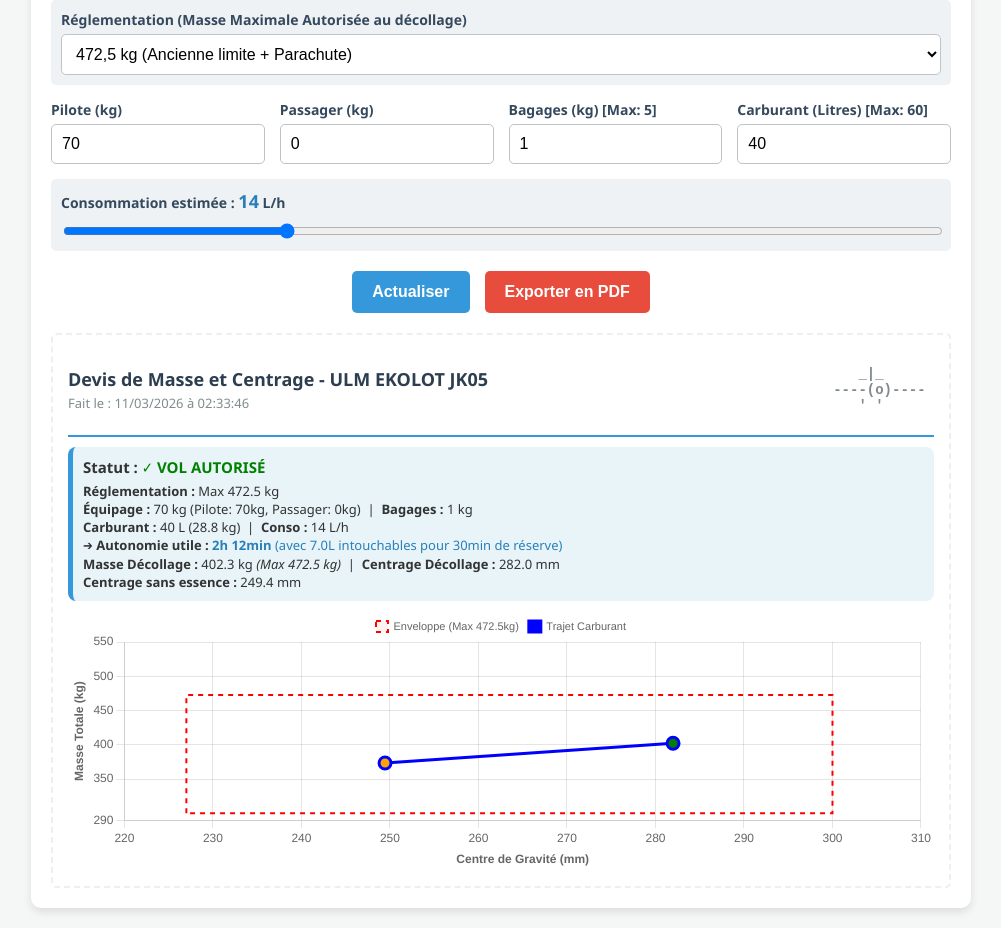
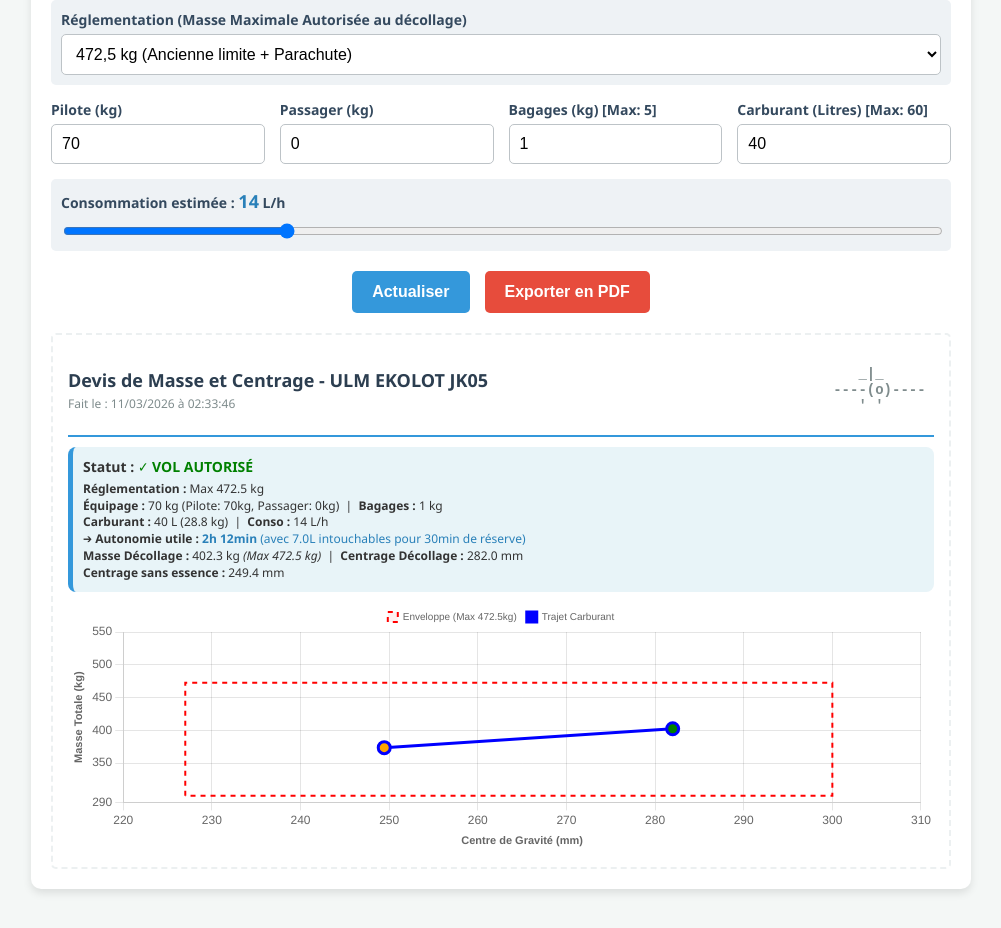
Before and after one commit to Anthony37s/EKOLOT, a plain HTML site: page index.html in a window 1280 px wide. Shown: the part 126-1054 px from the top of the page, without its empty margins (139-1140 px from the left). Drawn offline with nearby package versions, Linux system fonts and the light colour scheme.

Commit message:
Update index.html

```diff
--- a/index.html
+++ b/index.html
@@ -25,22 +25,20 @@
         .btn-pdf { background-color: #e74c3c; }
         .btn-pdf:hover { background-color: #c0392b; }
 
-        #pdf-zone { padding: 15px; background: #fff; border: 2px dashed #ecf0f1; border-radius: 5px; }
+        #pdf-zone { padding: 15px; background: #fff; border: 2px dashed #ecf0f1; border-radius: 5px; box-sizing: border-box; }
         .header-pdf { display: flex; justify-content: space-between; align-items: center; border-bottom: 2px solid #3498db; padding-bottom: 5px; margin-bottom: 10px; }
         .plane-art { font-family: monospace; white-space: pre; font-size: 14px; color: #7f8c8d; font-weight: bold;}
         .results-box { background: #e8f4f8; padding: 10px; border-radius: 8px; margin-bottom: 10px; border-left: 5px solid #3498db; }
-        .results-box p { margin: 5px 0; font-size: 14px; }
 
         /* Styles pour la note de calcul */
         #calc-note { display: none; } /* CACHÉ PAR DÉFAUT SUR L'ÉCRAN */
-        .calc-table { width: 100%; border-collapse: collapse; margin-bottom: 10px; font-size: 12px; text-align: left; }
-        .calc-table th { background-color: #ecf0f1; padding: 6px; border-bottom: 2px solid #bdc3c7; color: #2c3e50;}
-        .calc-table td { padding: 6px; border-bottom: 1px solid #ecf0f1; }
+        .calc-table { width: 100%; border-collapse: collapse; margin-bottom: 10px; font-size: 11px; text-align: left; }
+        .calc-table th { background-color: #ecf0f1; padding: 5px; border-bottom: 2px solid #bdc3c7; color: #2c3e50;}
+        .calc-table td { padding: 5px; border-bottom: 1px solid #ecf0f1; }
         .calc-table .row-total { font-weight: bold; background-color: #e8f4f8; border-top: 2px solid #3498db; }
         .calc-table .row-zf { font-weight: bold; background-color: #fdf2e9; }
 
-        /* Hauteur encore réduite pour assurer que ça tienne sur 1 page A4 */
-        .chart-container { position: relative; height: 260px; width: 100%; display: flex; justify-content: center; align-items: center;}
+        .chart-container { position: relative; height: 250px; width: 100%; display: flex; justify-content: center; align-items: center;}
     </style>
 </head>
 <body>
@@ -90,7 +88,7 @@
         <div class="header-pdf">
             <div>
                 <h2 style="margin:0; color:#2c3e50; font-size: 18px;">Devis de Masse et Centrage - ULM EKOLOT JK05</h2>
-                <p style="margin:3px 0 0 0; color:#7f8c8d; font-size: 13px;" id="date-display"></p>
+                <p style="margin:3px 0 0 0; color:#7f8c8d; font-size: 12px;" id="date-display"></p>
             </div>
             <div class="plane-art">
    _|_
@@ -115,7 +113,7 @@
 <script>
     let cgChartInstance = null;
 
-    // Données fixes de l'Ekolot JK-05LS Junior (Pesée)
+    // Données fixes de l'Ekolot JK-05LS Junior
     const W_empty = 302.5;
     const Arm_empty = 261.7;
     const Arm_crew = 190.0;
@@ -159,12 +157,11 @@
         const M_bag = W_bag * Arm_bag;
         const M_fuel = W_fuel * Arm_fuel;
 
-        // Totaux Décollage
+        // Totaux
         const W_init = W_empty + W_crew + W_bag + W_fuel;
         const M_init = M_empty + M_crew + M_bag + M_fuel;
         const CG_init = W_init > 0 ? (M_init / W_init) : 0;
 
-        // Totaux Sans Carburant
         const W_zf = W_empty + W_crew + W_bag;
         const M_zf = M_empty + M_crew + M_bag;
         const CG_zf = W_zf > 0 ? (M_zf / W_zf) : 0;
@@ -178,8 +175,8 @@
 
         // Mettre à jour la boite de résumé COMPLET
         document.getElementById('results-text').innerHTML = `
-            <div style="font-size:15px; margin-bottom:5px;"><strong>Statut :</strong> ${status}</div>
-            <div style="font-size:13px; line-height: 1.4;">
+            <div style="font-size:14px; margin-bottom:5px;"><strong>Statut :</strong> ${status}</div>
+            <div style="font-size:12px; line-height: 1.4;">
             <strong>Réglementation :</strong> Max ${max_weight} kg<br>
             <strong>Équipage :</strong> ${W_crew} kg (Pilote: ${pilot}kg, Passager: ${passenger}kg) &nbsp;|&nbsp; <strong>Bagages :</strong> ${baggage} kg<br>
             <strong>Carburant :</strong> ${fuel_L} L (${W_fuel.toFixed(1)} kg) &nbsp;|&nbsp; <strong>Conso :</strong> ${conso_horaire} L/h<br>
@@ -189,12 +186,12 @@
             </div>
         `;
 
-        // Générer le tableau Détaillé de la note de calcul
+        // Générer le tableau Détaillé
         const tableHtml = `
             <table class="calc-table">
                 <thead>
                     <tr>
-                        <th>Élément (Données de pesée)</th>
+                        <th>Élément</th>
                         <th>Masse (kg)</th>
                         <th>Bras de levier (mm)</th>
                         <th>Moment (kg.mm)</th>
@@ -202,7 +199,7 @@
                 </thead>
                 <tbody>
                     <tr>
-                        <td>Appareil à vide (Fiche)</td>
+                        <td>Appareil à vide</td>
                         <td>${W_empty.toFixed(2)}</td>
                         <td>${Arm_empty.toFixed(1)}</td>
                         <td>${M_empty.toFixed(2)}</td>
@@ -281,23 +278,17 @@
                 scales: {
                     x: {
                         type: 'linear', position: 'bottom',
-                        title: { display: true, text: 'Centre de Gravité (mm)', font: {size: 12, weight: 'bold'} },
+                        title: { display: true, text: 'Centre de Gravité (mm)', font: {size: 11, weight: 'bold'} },
                         min: 220, max: 310
                     },
                     y: {
-                        title: { display: true, text: 'Masse Totale (kg)', font: {size: 12, weight: 'bold'} },
+                        title: { display: true, text: 'Masse Totale (kg)', font: {size: 11, weight: 'bold'} },
                         min: 290, max: 550
                     }
                 },
                 plugins: {
-                    legend: {
-                        labels: { boxWidth: 12, font: {size: 11} }
-                    },
-                    tooltip: {
-                        callbacks: {
-                            label: function(context) { return `CG: ${context.parsed.x.toFixed(1)} mm, Poids: ${context.parsed.y.toFixed(1)} kg`; }
-                        }
-                    }
+                    legend: { labels: { boxWidth: 10, font: {size: 10} } },
+                    tooltip: { callbacks: { label: function(context) { return `CG: ${context.parsed.x.toFixed(1)} mm, Poids: ${context.parsed.y.toFixed(1)} kg`; } } }
                 }
             }
         });
@@ -311,9 +302,16 @@
         const wrapper = document.getElementById('chart-wrapper');
         const calcNote = document.getElementById('calc-note');
 
-        // Afficher temporairement la note de calcul pour le PDF
+        // --- FIX POUR FORCER LE CONTENU SUR UNE SEULE PAGE A4 ---
+        // 1. On donne une largeur fixe au document pour garantir une proportion parfaite
+        element.style.width = '800px';
+        element.style.margin = '0';
+        element.style.padding = '15px';
+
+        // 2. On affiche la note
         calcNote.style.display = 'block';
 
+        // 3. Capture du graphique en image fixe
         const imgData = canvas.toDataURL('image/png');
         const img = document.createElement('img');
         img.src = imgData;
@@ -325,18 +323,19 @@
         wrapper.appendChild(img);
 
         const opt = {
-            margin:       10, // Marges PDF de 10mm
+            margin:       10, // Marges réduites du PDF
             filename:     'Devis_Centrage_Ekolot_JK05.pdf',
             image:        { type: 'jpeg', quality: 0.98 },
-            html2canvas:  { scale: 2, useCORS: true },
+            html2canvas:  { scale: 2, useCORS: true, windowWidth: 800 }, // Force la largeur pour le rendu
             jsPDF:        { unit: 'mm', format: 'a4', orientation: 'portrait' }
         };
 
         html2pdf().set(opt).from(element).save().then(() => {
+            // --- RESTAURATION DU STYLE NORMAL APRÈS EXPORT ---
             document.getElementById('temp-chart-img').remove();
             canvas.style.display = 'block';
-            // Recacher la note de calcul après l'export
             calcNote.style.display = 'none';
+            element.style.width = 'auto'; // Retire la largeur forcée
         });
     }
 
```
